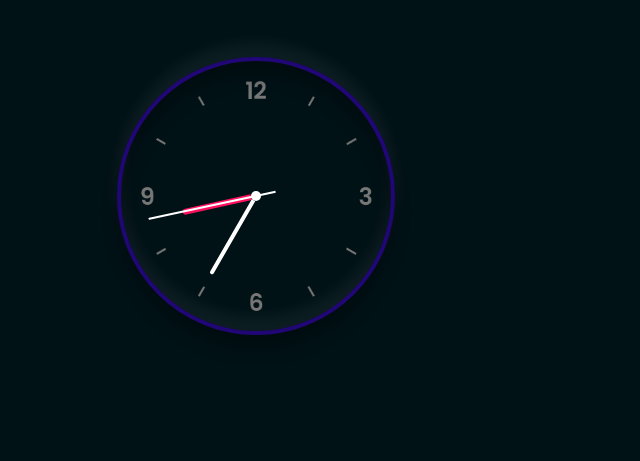
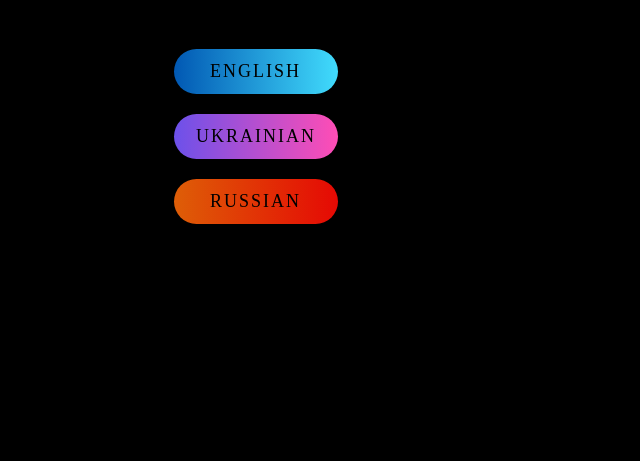
Before and after one commit to VanyaBurch/business_card_site, a plain HTML site: page index.html in a window 1280 px wide. Shown: the part 339-800 px from the top of the page, without its empty margins (384-1024 px from the left). Drawn offline with Linux system fonts and the light colour scheme.

Commit message:
delete clock

```diff
--- a/css/style.css
+++ b/css/style.css
@@ -1,28 +1,18 @@
 body {
     margin: 0;
     padding: 0;
-    background-color: #011217;
-}
-
-.text_container {
+    background-color: /*#011217*/ #000000;
     display: flex;
     justify-content: center;
     align-items: center;
+    height: 100vh;
+    flex-direction: column;
 }
 
 .button_container {
     display: flex;
-    justify-content: center;
-    align-items: center;
     margin-top: 50px;
     flex-direction: column;
-}
-
-.clock_container {
-    display: flex;
-    justify-content: center;
-    align-items: center;
-    margin-top: 50px;
 }
 
 p {
@@ -95,92 +85,6 @@ span {
     animation: animateButton 1s linear infinite;
 }
 
-.clock {
-    width: 270px;
-    height: 270px;
-    display: flex;
-    justify-content: center;
-    align-items: center;
-    background: url("../img/clock.png");
-    background-size: cover;
-    border: 4px solid #210776;
-    border-radius: 50%;
-    box-shadow: 0 -15px 15px rgba(255, 255, 255, 0.05),
-                inset 0 -15px 15px rgba(255, 255, 255, 0.05),
-                0 15px 15px rgba(0, 0, 0, 0.3),
-                inset 0 15px 15px rgba(0, 0, 0, 0.3);
-}
-
-.clock:before {
-    content: '';
-    position: absolute;
-    width: 10px;
-    height: 10px;
-    background: #ffffff;
-    border-radius: 50%;
-    z-index: 10000;
-}
-
-.clock .hour,
-.clock .minutes,
-.clock .seconds {
-    position: absolute;
-}
-
-.clock .hour, .hr {
-    width: 150px;
-    height: 150px;
-}
-
-.clock .minutes, .mn {
-    width: 180px;
-    height: 180px;
-}
-
-.clock .seconds, .sc {
-    width: 220px;
-    height: 220px;
-}
-
-.hr, .mn, .sc {
-    display: flex;
-    justify-content: center;
-    /*align-items: center;*/
-    position: absolute;
-    border-radius: 50%;
-}
-
-.hr:before {
-    content: '';
-    position: absolute;
-    width: 6px;
-    height: 70px;
-    background: #ff105e;
-    z-index: 10;
-    border-radius: 6px 6px 0 0;
-}
-
-.mn:before {
-    content: '';
-    position: absolute;
-    width: 4px;
-    height: 85px;
-    background: #ffffff;
-    z-index: 11;
-    border-radius: 6px 6px 0 0;
-}
-
-.sc:before {
-    content: '';
-    position: absolute;
-    width: 2px;
-    height: 130px;
-    background: #ffffff;
-    z-index: 12;
-    border-radius: 6px 6px 0 0;
-}
-
-
 @keyframes animateText {
     0%{
         background-position: -500%;
--- a/index.html
+++ b/index.html
@@ -17,19 +17,6 @@
         <a class="ukrainian" href="#">Ukrainian</a>
         <a class="russian" href="#">Russian</a>
     </div>
-    <div class="clock_container">
-        <div class="clock">
-            <div class="hour">
-                <div class="hr" id="hr"></div>
-            </div>
-            <div class="minutes">
-                <div class="mn" id="mn"></div>
-            </div>
-            <div class="seconds">
-                <div class="sc" id="sc"></div>
-            </div>
-        </div>
-    </div>
     <script src="js/script.js"></script>
 </body>
 </html>
--- a/js/script.js
+++ b/js/script.js
@@ -18,22 +18,4 @@ window.addEventListener('DOMContentLoaded', function () {
             },1000);
         });
     });
-
-    // CLOCK
-
-    const deg = 6,
-        hr = document.querySelector('#hr'),
-        mn = document.querySelector('#mn'),
-        sc = document.querySelector('#sc');
-
-    setInterval(() => {
-        let day = new Date(),
-            hh = day.getHours() * 30,
-            mm = day.getMinutes() * deg,
-            ss = day.getSeconds() * deg;
-
-        hr.style.transform = `rotateZ(${(hh)+(mm/12)}deg)`;
-        mn.style.transform = `rotateZ(${mm}deg)`;
-        sc.style.transform = `rotateZ(${ss}deg)`;
-    });
 });
```
